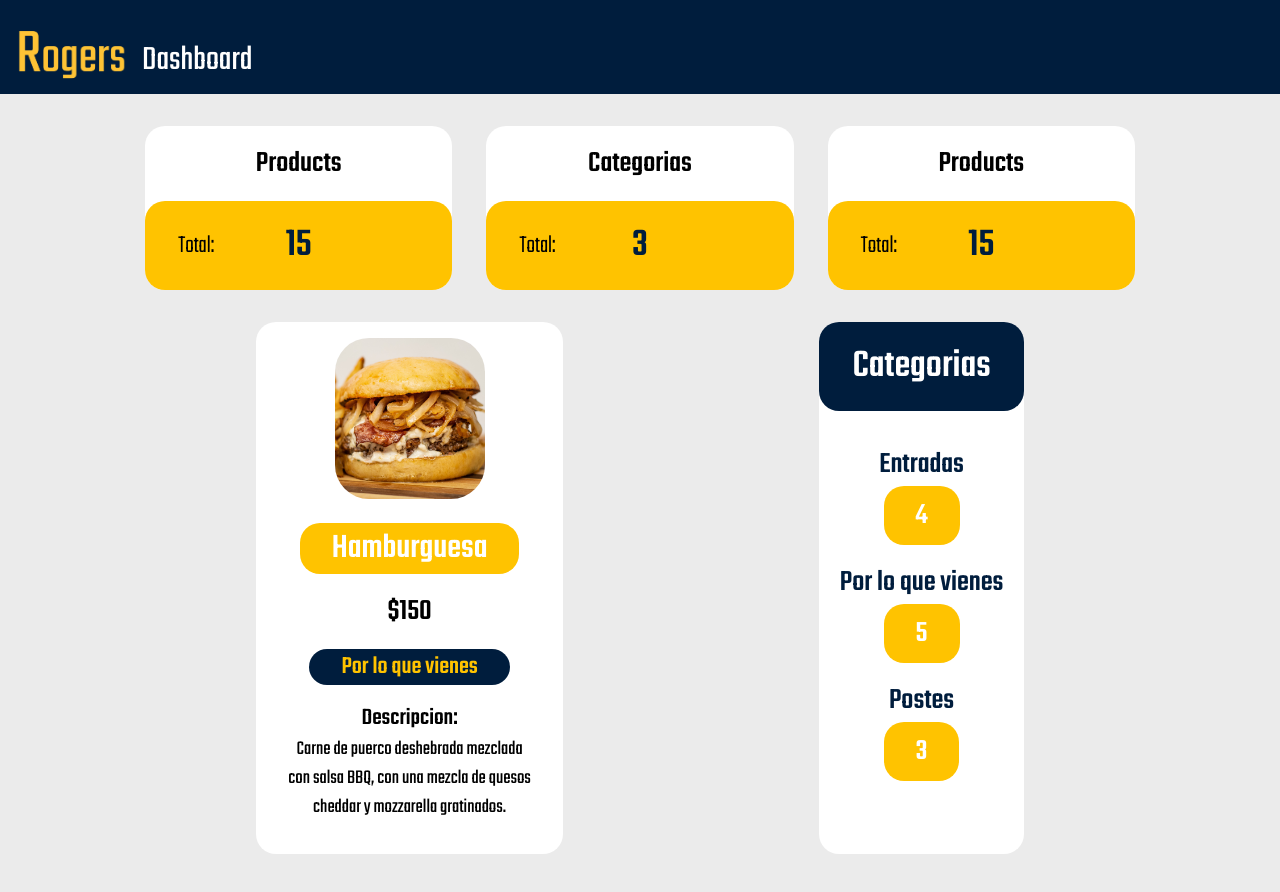
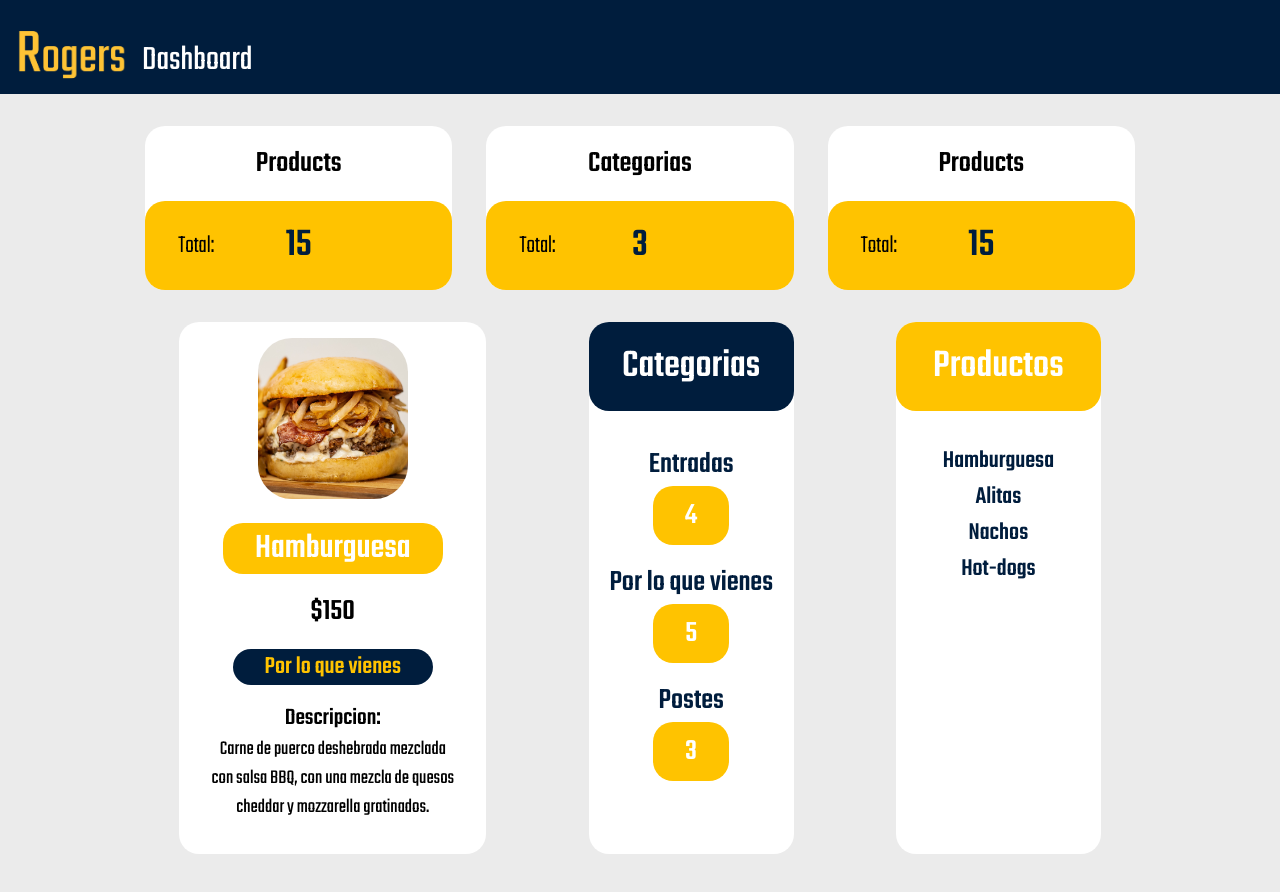
Before and after one commit to RaulLlamas/e-commerce, a React (Create React App) app in the folder react/dashboard/: page / in a window 1280 px wide. Shown: the top 892 px of the page. Built offline with nearby package versions, Linux system fonts and the light colour scheme.

Commit message:
Panel Lista de products

```diff
--- a/react/dashboard/src/App.js
+++ b/react/dashboard/src/App.js
@@ -4,10 +4,12 @@ import Header from './components/Header';
 import Totales from './components/Totales';
 import LastProduct from './components/LastProduct';
 import Categories from './components/Categories';
+import Productos from './components/Productos';
 //import Footer from './components/Footer';
 
 //Styles
 import "./App.css";
+
 
 function App() {
   return (
@@ -18,6 +20,7 @@ function App() {
         <div className='ContainerTotal'>
           <LastProduct/>
           <Categories/>
+          <Productos/>
         </div>
       </div>
 
--- /dev/null
+++ b/react/dashboard/src/components/Productos/Productos.css
@@ -0,0 +1,30 @@
+.WrapperProductos{
+    width: 20%;
+    background-color: #ffff;
+    text-align: center;
+    border-radius: 20px;
+    margin: 2rem 0;
+}
+.TitlePro{
+    background-color: #FFC300;
+    color:#ffff;
+    font-size: 40px;
+    font-weight: 500;
+    border-radius: 20px;
+    margin: 0;
+    padding: 1rem 0;
+    margin-bottom: 2rem;
+}
+.ContainerListaPro{
+    width: 100%;
+    display: flex;
+    flex-wrap: wrap;
+    align-content:space-between;
+}
+.ListaProdu{
+    width: 100%;
+    color:#001D3D;
+    font-size: 25px;
+    font-weight: 500;
+    margin: 0;
+}
--- /dev/null
+++ b/react/dashboard/src/components/Productos/index.js
@@ -0,0 +1,17 @@
+import React from "react";
+
+import "./Productos.css";
+
+const Productos = () => (
+    <div className='WrapperProductos'>
+        <p className='TitlePro'>Productos</p>
+        <div className='ContainerListaPro'>
+            <p className='ListaProdu'>Hamburguesa</p>
+            <p className='ListaProdu'>Alitas</p>
+            <p className='ListaProdu'>Nachos</p>
+            <p className='ListaProdu'>Hot-dogs</p>
+        </div>
+    </div>
+);
+
+export default Productos;
```
